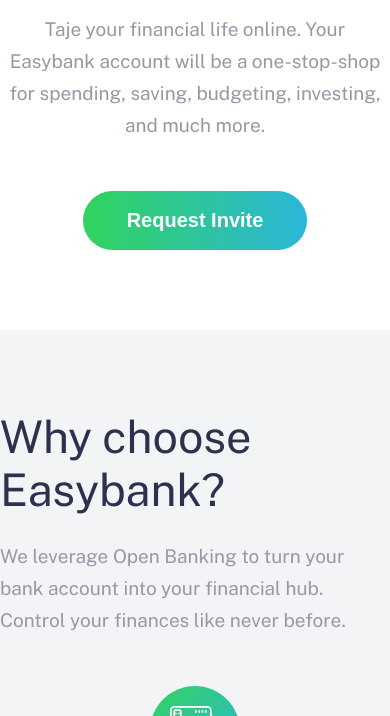
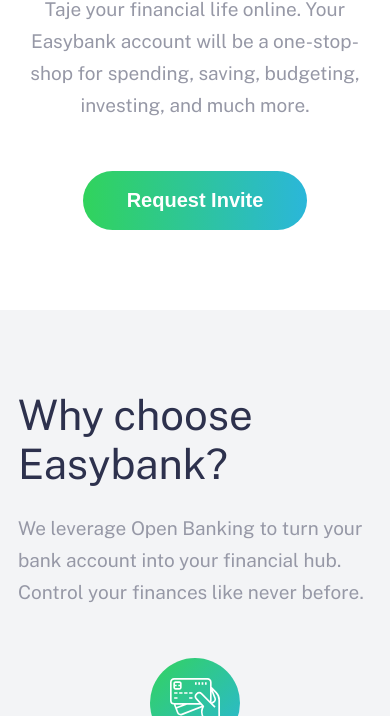
Before and after one commit to Maximo-4ever/Easybank-Landing-Page, a plain HTML site: page index.html in a window 390 px wide. Shown: the part 582-1298 px from the top of the page. Drawn offline with nearby package versions, Linux system fonts and the light colour scheme.

Commit message:
Mejora el diseño responsive en movil

```diff
--- a/style.css
+++ b/style.css
@@ -318,3 +318,14 @@
     width: 340px;
   }
 }
+@media (max-width: 500px) {
+  .header__body,
+  .easybank,
+  .latestArticles-container {
+    padding-inline: 18px;
+  }
+  .header__title,
+  .text-lg {
+    font-size: 42px !important;
+  }
+}
```
